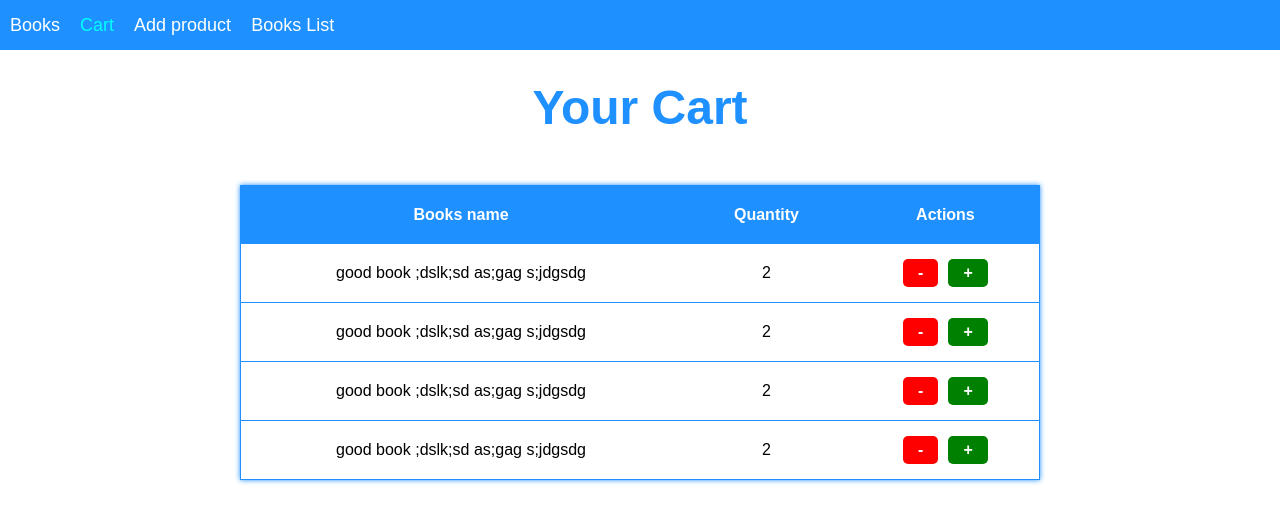
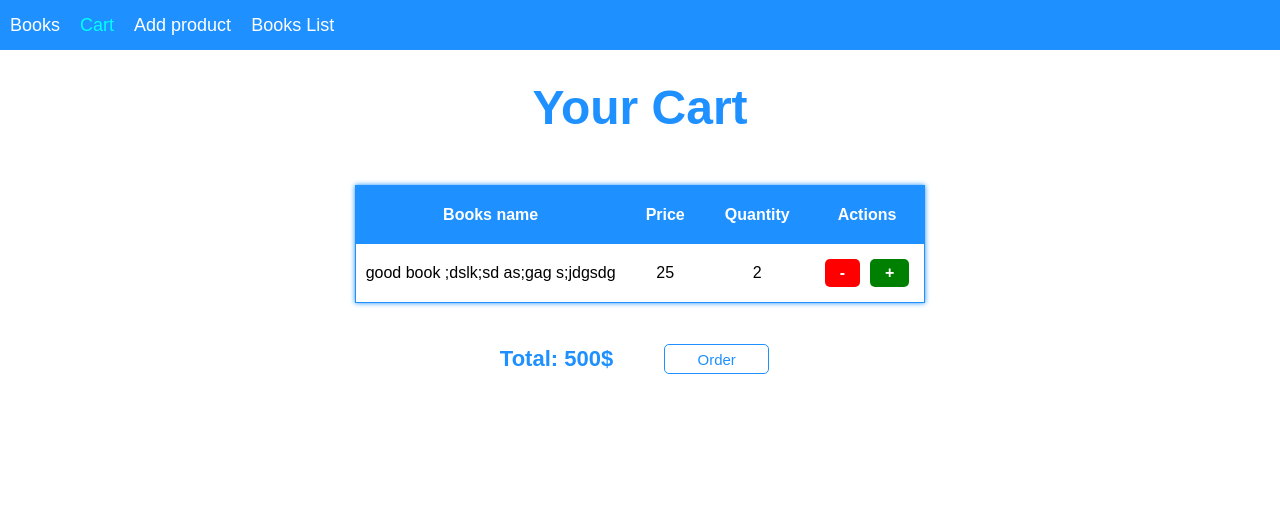
Before and after one commit to sanchey92/book-shop_frontend, a React (Create React App) app: page /cart in a window 1280 px wide. Shown: the top 522 px of the page. Built offline with nearby package versions, Linux system fonts and the light colour scheme.

Commit message:
updated Cart Reducer

```diff
--- /dev/null
+++ b/src/components/CartTable/CartTable.css
@@ -0,0 +1,47 @@
+.button {
+  margin: 5px;
+  cursor: pointer;
+  padding: 5px 15px;
+  border: none;
+  border-radius: 5px;
+  background-color: white;
+  color: white;
+  font-size: 16px;
+  font-weight: bold;
+  transition: .3s;
+}
+
+.button:hover {
+  box-shadow: 0 0 5px black;
+}
+
+.delete {
+  background-color: red;
+}
+
+.add {
+  background-color: green;
+}
+
+table {
+  margin-top: 50px;
+  border-collapse: collapse;
+  border: 1px solid dodgerblue;
+  box-shadow: 0 0 5px dodgerblue;
+}
+
+th {
+  background-color: dodgerblue;
+  color: white;
+  padding: 20px;
+}
+
+td {
+  border-bottom: 1px solid dodgerblue;
+  text-align: center;
+  padding: 10px;
+}
+
+tr:hover {
+  background-color: #f5f5f5;
+}
--- /dev/null
+++ b/src/components/CartTable/CartTable.tsx
@@ -0,0 +1,50 @@
+import React, {FC} from "react";
+import './CartTable.css';
+import CartService from "../../store/Services/CartService/CartService";
+
+const CartTable: FC = () => {
+
+  const clickAddHandler = async () => {
+    const cart =  await CartService.getCart();
+    console.log(cart)
+  }
+
+  const clickDeleteHandler = () => {
+    console.log('delete handler')
+  }
+
+  return (
+    <table>
+      <thead>
+      <tr>
+        <th>Books name</th>
+        <th>Price</th>
+        <th>Quantity</th>
+        <th>Actions</th>
+      </tr>
+      </thead>
+      <tbody>
+      <tr>
+        <td>good book ;dslk;sd as;gag s;jdgsdg</td>
+        <td>25</td>
+        <td>2</td>
+        <td>
+          <button
+            className='button delete'
+            onClick={clickDeleteHandler}
+          >-
+          </button>
+          <button
+            className='button add'
+            onClick={clickAddHandler}
+          >+
+          </button>
+        </td>
+      </tr>
+
+      </tbody>
+    </table>
+  )
+}
+
+export default CartTable;
--- a/src/pages/Cart/Cart.css
+++ b/src/pages/Cart/Cart.css
@@ -11,51 +11,16 @@
   margin-top: 30px;
 }
 
-.button {
-  margin: 5px;
-  cursor: pointer;
-  padding: 5px 15px;
-  border: none;
-  border-radius: 5px;
-  background-color: white;
-  color: white;
-  font-size: 16px;
-  font-weight: bold;
-  transition: .3s;
+.total {
+  margin-top: 30px;
+  display: flex;
+  align-items: center;
+  justify-content: space-around;
 }
 
-.button:hover {
-  box-shadow: 0 0 5px black;
+p {
+  font-size: 22px;
+  margin-right: 40px;
+  font-weight: bold;
+  color: dodgerblue;
 }
-
-.delete {
-  background-color: red;
-}
-
-.add {
-  background-color: green;
-}
-
-table {
-  margin-top: 50px;
-  border-collapse: collapse;
-  width: 800px;
-  border: 1px solid dodgerblue;
-  box-shadow: 0 0 5px dodgerblue;
-}
-
-th {
-  background-color: dodgerblue;
-  color: white;
-  padding: 20px;
-}
-
-td {
-  border-bottom: 1px solid dodgerblue;
-  text-align: center;
-  padding: 10px;
-}
-
-tr:hover {
-  background-color: #f5f5f5;
-}
--- a/src/pages/Cart/Cart.tsx
+++ b/src/pages/Cart/Cart.tsx
@@ -1,56 +1,18 @@
 import React, {FC} from "react";
 import './Cart.css'
+import CartTable from "../../components/CartTable/CartTable";
 
 const Cart: FC = () => {
+
   return (
     <div className='table-wrapper'>
-
-        <h2>Your Cart</h2>
-
-         <table>
-           <thead>
-           <tr>
-             <th>Books name</th>
-             <th>Quantity</th>
-             <th>Actions</th>
-           </tr>
-           </thead>
-           <tbody>
-           <tr>
-             <td>good book ;dslk;sd as;gag s;jdgsdg</td>
-             <td>2</td>
-             <td>
-               <button className='button delete'>-</button>
-               <button className='button add'>+</button>
-             </td>
-           </tr>
-           <tr>
-             <td>good book ;dslk;sd as;gag s;jdgsdg</td>
-             <td>2</td>
-             <td>
-               <button className='button delete'>-</button>
-               <button className='button add'>+</button>
-             </td>
-           </tr>
-           <tr>
-             <td>good book ;dslk;sd as;gag s;jdgsdg</td>
-             <td>2</td>
-             <td>
-               <button className='button delete'>-</button>
-               <button className='button add'>+</button>
-             </td>
-           </tr>
-           <tr>
-             <td>good book ;dslk;sd as;gag s;jdgsdg</td>
-             <td>2</td>
-             <td>
-               <button className='button delete'>-</button>
-               <button className='button add'>+</button>
-             </td>
-           </tr>
-           </tbody>
-         </table>
-       </div>
+      <h2>Your Cart</h2>
+      <CartTable/>
+      <div className='total'>
+        <p>Total: <span>500</span>$</p>
+        <button className='btn'>Order</button>
+      </div>
+    </div>
   )
 }
 
--- a/src/store/Cart/reducers/IcartState.ts
+++ b/src/store/Cart/reducers/IcartState.ts
@@ -1,4 +1,3 @@
-
 export interface ICartState {
   data: any
   isLoading: boolean
--- a/src/store/Services/CartService/CartService.ts
+++ b/src/store/Services/CartService/CartService.ts
@@ -1,11 +1,11 @@
 export default class CartService {
 
   static getCart = async () => {
-
+    const cartProducts = await fetch(`http://localhost:3001/shop/cart`);
+    return await cartProducts.json()
   }
 
   static addToCart = async (id: string) => {
-
   }
 
   static deleteFromCart = async (id: string) => {
```
